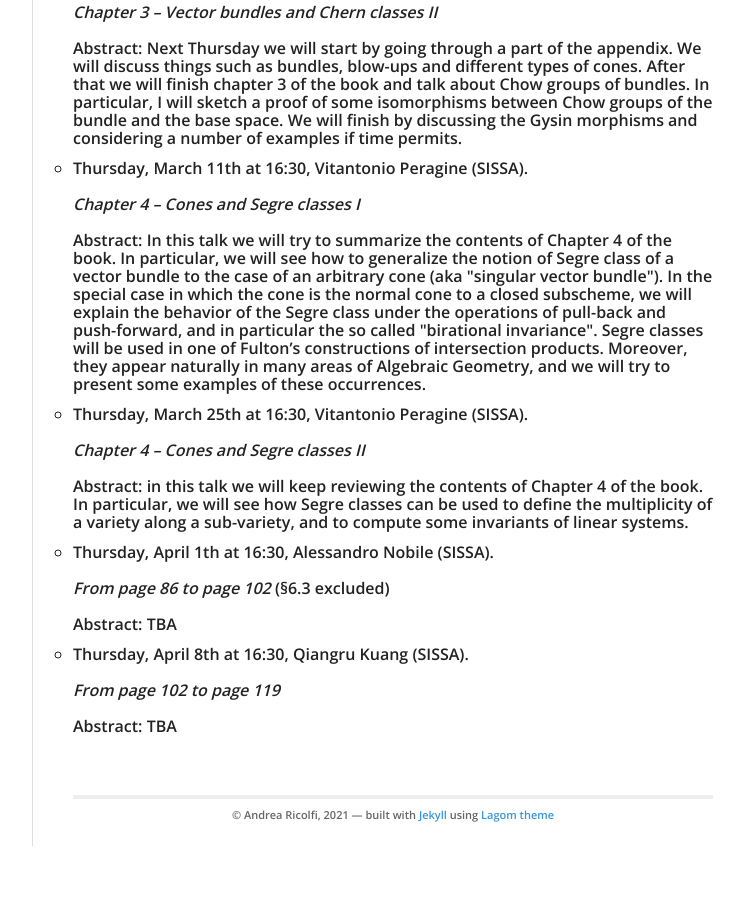
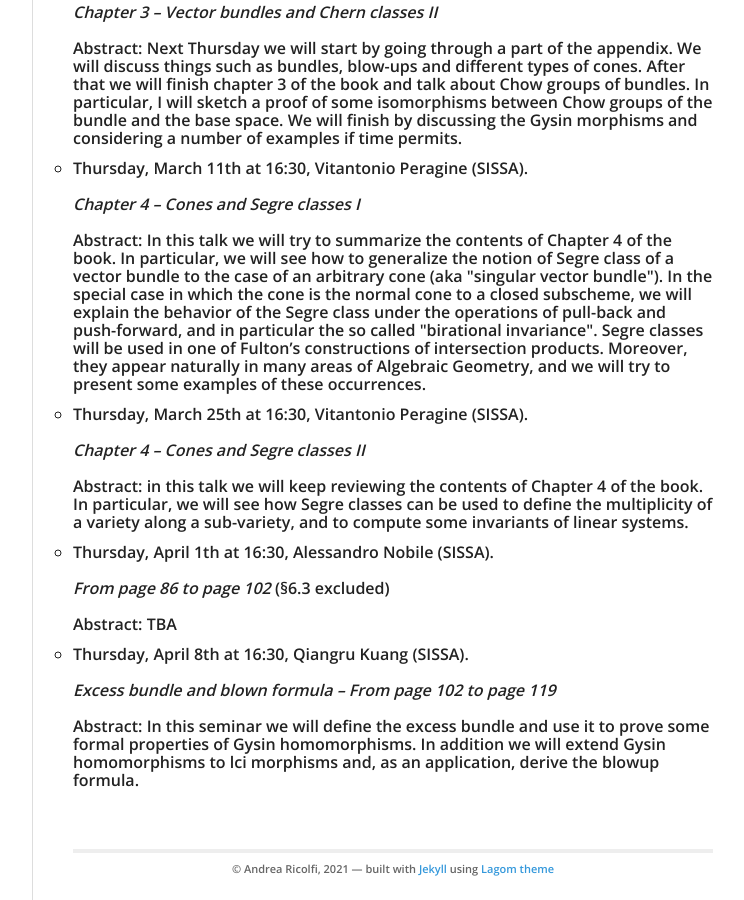
Before and after one commit to atricolfi/atricolfi.github.io, a Jekyll site: the page built from MATHEMATICS/Intersection_theory_seminar.html, in a window 1280 px wide and 900 px high, scrolled down 771 px. Shown: the whole window, without its empty margins (378-1122 px from the left). Built offline with Jekyll 4.4.1, drawn with Linux system fonts in a browser that asks for light colours; before the commit the page ends 1617 px from its top, so only the background shows below that.

Commit message:
Update Intersection_theory_seminar.html

```diff
--- a/MATHEMATICS/Intersection_theory_seminar.html
+++ b/MATHEMATICS/Intersection_theory_seminar.html
@@ -104,10 +104,11 @@ Abstract:  TBA
 <li> Thursday, April 8th at 16:30, Qiangru Kuang (SISSA).
   <br>
   <br>
-<em>From page 102 to page 119</em>
+<em>Excess bundle and blown formula &#8211; From page 102 to page 119</em>
   <br>
   <br>
-Abstract:  TBA
+Abstract:  In this seminar we will define the excess bundle and use it to prove some formal properties of Gysin homomorphisms.
+  In addition we will extend Gysin homomorphisms to lci morphisms and, as an application, derive the blowup formula.
 </li>
 
 </ul>
```
